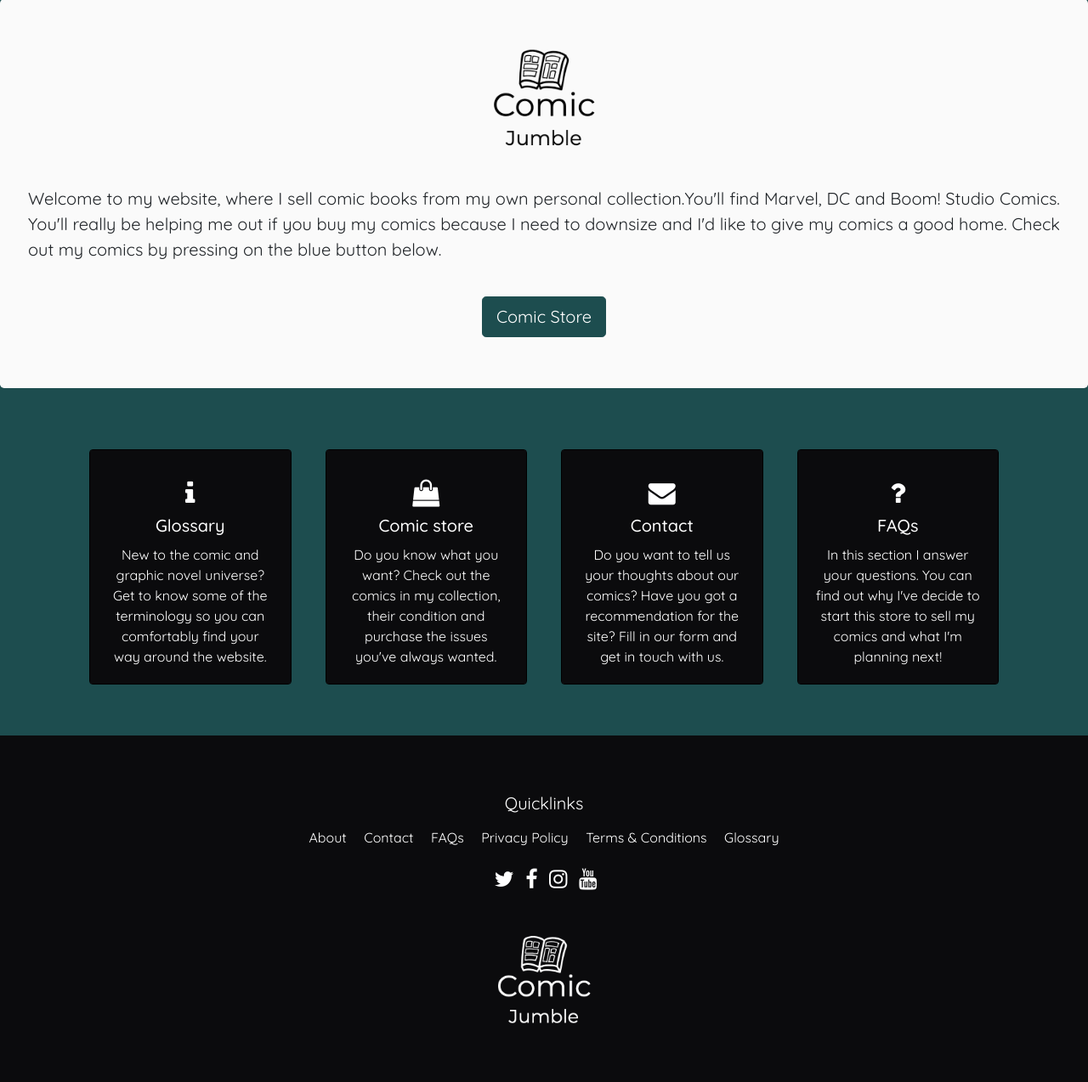
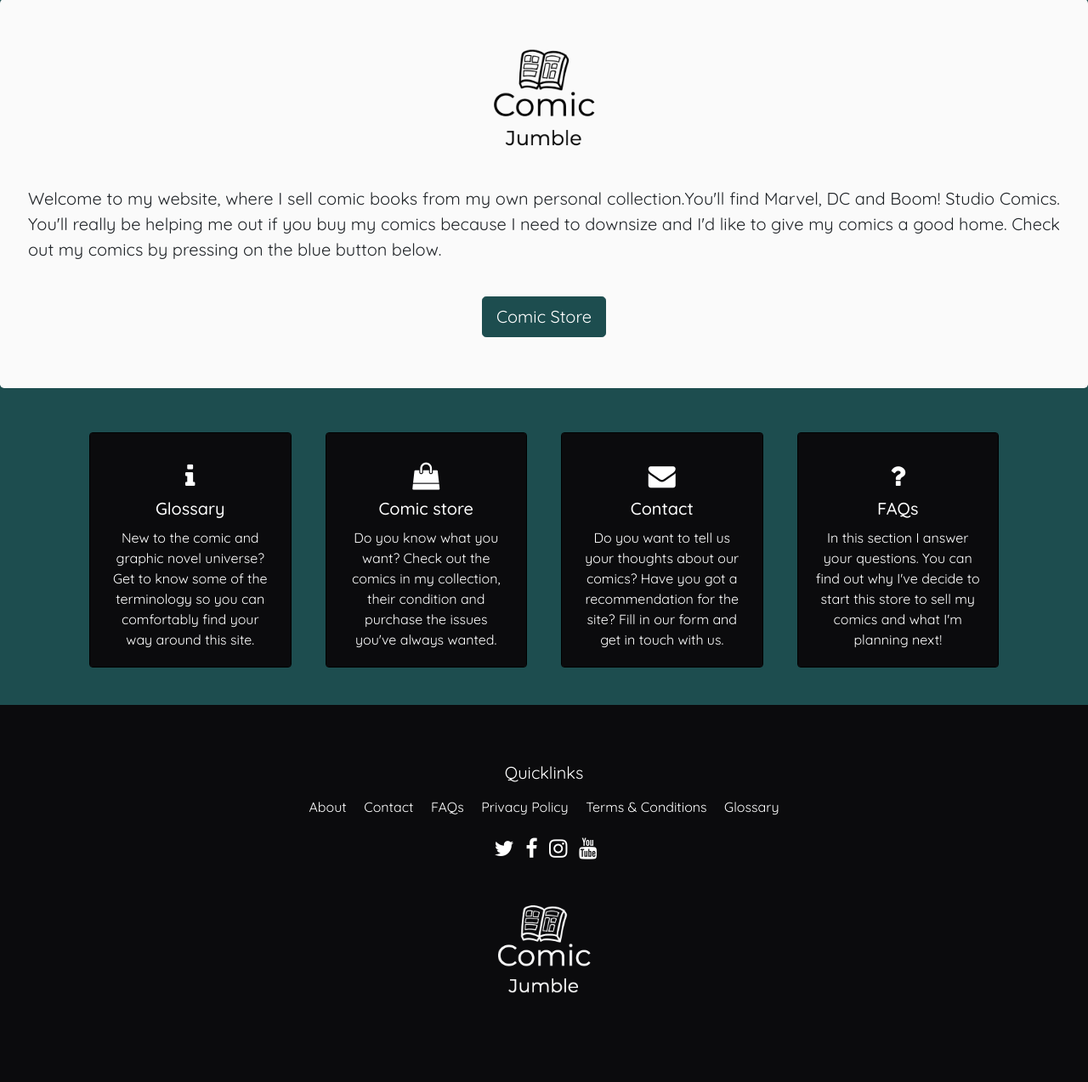
Before and after one commit to adonegan/milestone4-mycomicjumble, a Django app: page / in a window 1280 px wide. Shown: the part 57-1331 px from the top of the page at 85% size. After the commit the page ends 1226 px from the top, so only its background shows below. Run offline with Django 3.2, Linux system fonts and the light colour scheme; some libraries are stand-ins or nearby versions.

Commit message:
Remove section, add mx-auto to info-box

```diff
--- a/home/templates/index.html
+++ b/home/templates/index.html
@@ -18,22 +18,22 @@
     </div>
 </div>
 <div class="container">
-    <div class="section">
-        <div class="row no-gutters mx-auto">
+
+        <div class="row no-gutters mb-4 mx-auto">
             <div class="col-xl-3 col-lg-3 col-md-6 col-sm-12 col-xs-12">
-                <div id="info-box">
+                <div id="info-box mx-auto">
                     <div class="card">
                         <div class="card-body mx-auto">
                             <i class="fa fa-info fa-2x" aria-hidden="true"></i>
                             <h5 class="card-title">Glossary</h5>
                             <p class="card-text text-center">New to the comic and graphic novel universe? Get to know
-                                some of the terminology so you can comfortably find your way around the website.</p>
+                                some of the terminology so you can comfortably find your way around this site.</p>
                         </div>
                     </div>
                 </div>
             </div>
             <div class="col-xl-3 col-lg-3 col-md-6 col-sm-12 col-xs-12">
-                <div id="info-box">
+                <div id="info-box mx-auto">
                     <div class="card">
                         <div class="card-body mx-auto">
                             <i class="fa fa-shopping-bag fa-2x" aria-hidden="true"></i>
@@ -45,7 +45,7 @@
                 </div>
             </div>
             <div class="col-xl-3 col-lg-3 col-md-6 col-sm-12 col-xs-12">
-                <div id="info-box">
+                <div id="info-box mx-auto">
                     <div class="card">
                         <div class="card-body mx-auto">
                             <i class="fa fa-envelope big-icon fa-2x" aria-hidden="true"></i>
@@ -58,7 +58,7 @@
                 </div>
             </div>
             <div class="col-xl-3 col-lg-3 col-md-6 col-sm-12 col-xs-12">
-                <div id="info-box">
+                <div id="info-box mx-auto">
                     <div class="card">
                         <div class="card-body mx-auto">
                             <i class="fa fa-question fa-2x" aria-hidden="true"></i>
@@ -70,7 +70,7 @@
                 </div>
             </div>
         </div>
-    </div>
+
 </div>
 
 {% endblock %}
```
